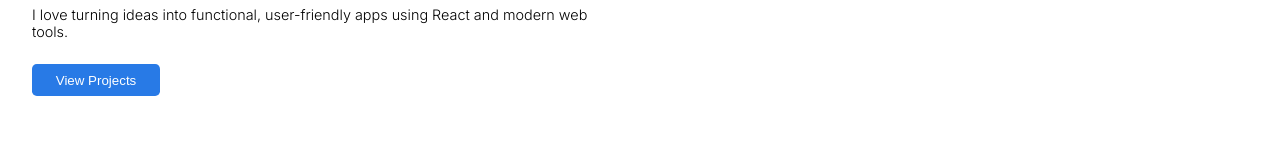
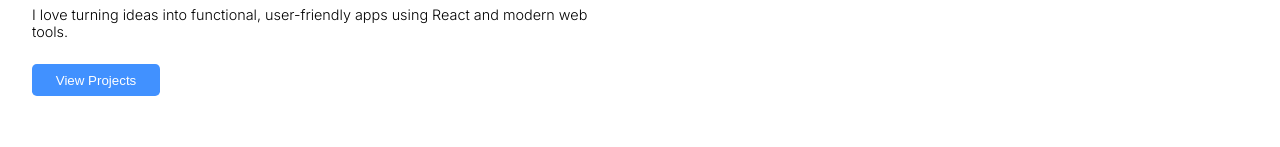
Before and after one commit to AntH117/anthonyhoang-dev, a React (Create React App) app: page / in a window 1280 px wide. In both pictures the pointer is over the button "View Projects". Shown: the part 265-412 px from the top of the page. Built offline with nearby package versions, Linux system fonts and the light colour scheme.

Commit message:
Added subtle button hover animations

```diff
--- a/src/styles/Home.css
+++ b/src/styles/Home.css
@@ -69,10 +69,11 @@
     border-radius: 0.3rem;
     margin-top: 1rem;
     cursor: pointer;
+    transition: all 0.2s ease-in-out
 }
 
 .home-projects-button:hover {
-
+    background-color: rgb(65, 145, 255);
 }
 
 .about-me-body {
--- a/src/styles/Home_Projects.css
+++ b/src/styles/Home_Projects.css
@@ -31,6 +31,12 @@
     border-radius: 0.2rem;
     font-size: 0.8rem;
     color: rgb(71, 71, 71);
+    transition: all 0.2s ease-in-out
+}
+
+.home-projects-more:hover {
+    background-color: rgb(223, 223, 223);
+    transform: translateY(-1px);
 }
 
 .home-projects-layout {
```
